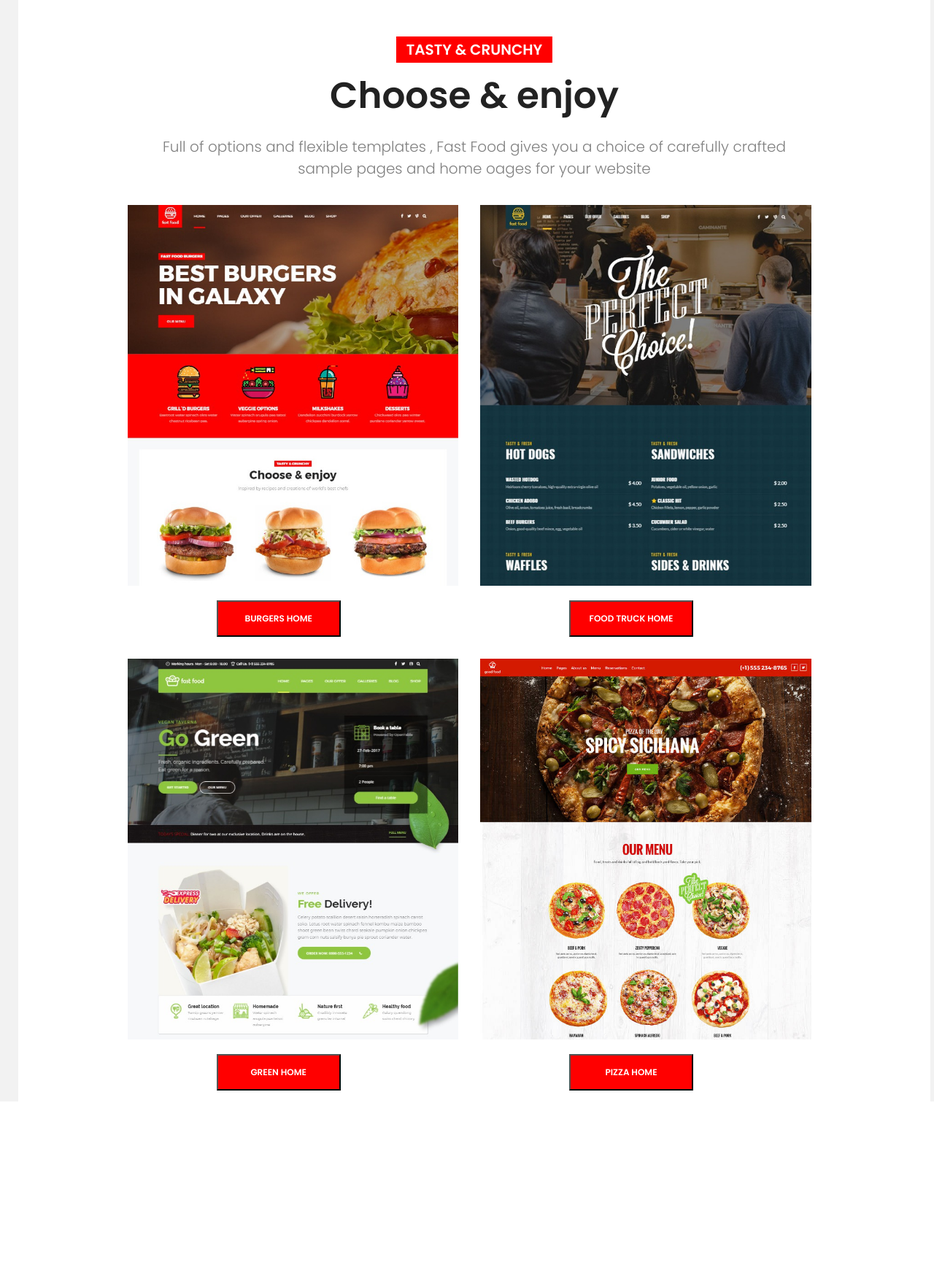
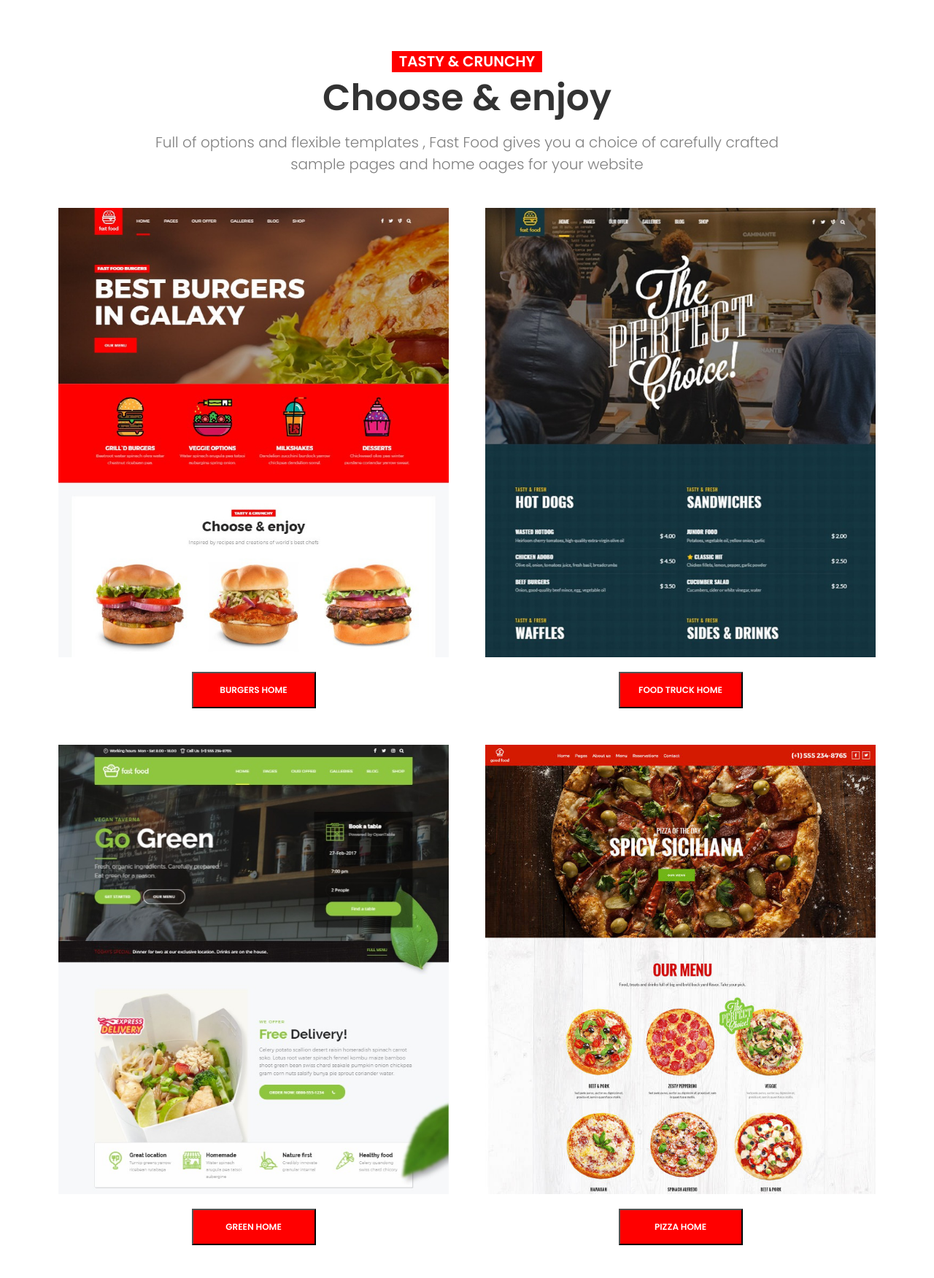
Before and after one commit to Dinhminhduc/T2010E_Food_TryHard, a PHP site: page /nav.html in a window 1280 px wide. Shown: the whole page at 73% size. Before the commit the page ends 1510 px from the top, so only its background shows below. Run offline with PHP 8.4, Linux system fonts and the light colour scheme.

Commit message:
nav update

```diff
--- a/css/nav.css
+++ b/css/nav.css
@@ -3,26 +3,27 @@
     padding: 0;
     box-sizing: border-box;
 }
-body{
+
+.section{
+    float: left;
+    width:100%;
+    background-color: #fafafa;
+}
+.nav{
     font-family: 'Poppins', sans-serif;
-    color: #222222;
-    background-color: #f2f2f2;
-    margin-left: calc(50% - 600px);
-    font-size: 16px;
-    font-weight: 400;
-    line-height: 1.8;
+    padding:20px 0;
+    background-color: white;
 }
 img{
    max-width: 100%;
 }
 .container{
-    background-color: white;
-    width: 1250px;
-
+    width:1200px;
+    margin:0 auto;
+    float:none;
 }
-.nav{
-    width: 1200px;
-    margin:0 auto;
+content1{
+    text-align: center;
 }
 .title1{
     background-color: red;
@@ -40,7 +41,6 @@ img{
     font-size: 50px;
 
 }
-
 .text{
     text-align: center;
     color: gray;
@@ -49,27 +49,20 @@ img{
     font-size: 20px;
     line-height: 1.5;
 }
-.img{
-    margin-left: 70px;
-}
 .item{
-
     float:left;
-    padding-left: 50px;
 
 }
 .item-group {
     width: 50%;
-    padding: 15px;
+    padding: 25px;
     text-align: center;
-
 }
 .item .name{
     text-transform: uppercase;
     background-color: red;
     color: white;
     font-weight: 600;
-    margin-left: 100px;
 
 }
 .name:hover{
--- a/nav.html
+++ b/nav.html
@@ -13,7 +13,7 @@
 </head>
 <body>
     <nav class="section nav col-md-12">
-        <div class="container row">
+        <div class="container">
             <div class="content1 col-md-12 ">
                 <div class="title1">
                 <span>TASTY & CRUNCHY</span>
@@ -28,7 +28,7 @@
                 </div>
 
             </div>
-            <div class="food col-md-10 col-sm-12">
+            <div class="food col-md-12 col-sm-12">
                 <div class="item row">
                     <div class="item-group col-md-6 col-sm-12">
                         <a class="img" href="#"> <img src="img/landing-burgers.jpg"></a>
```
